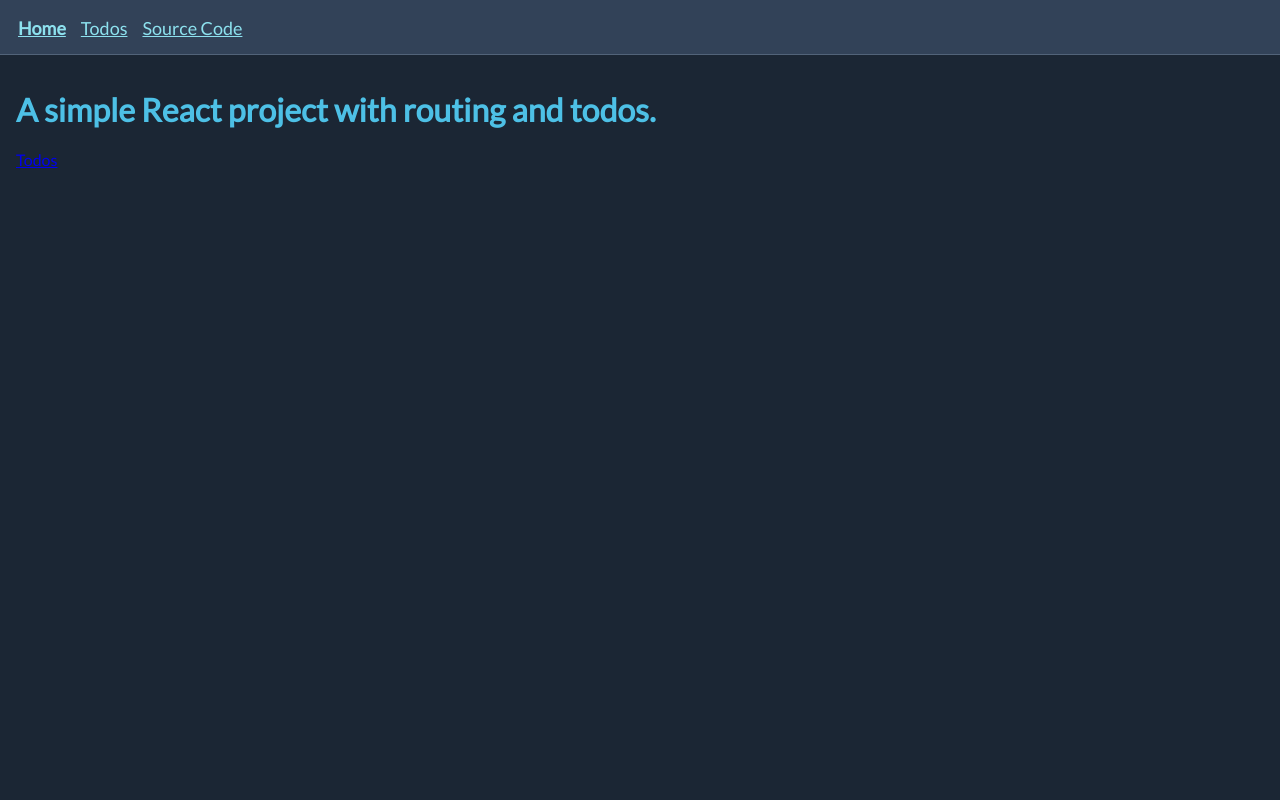
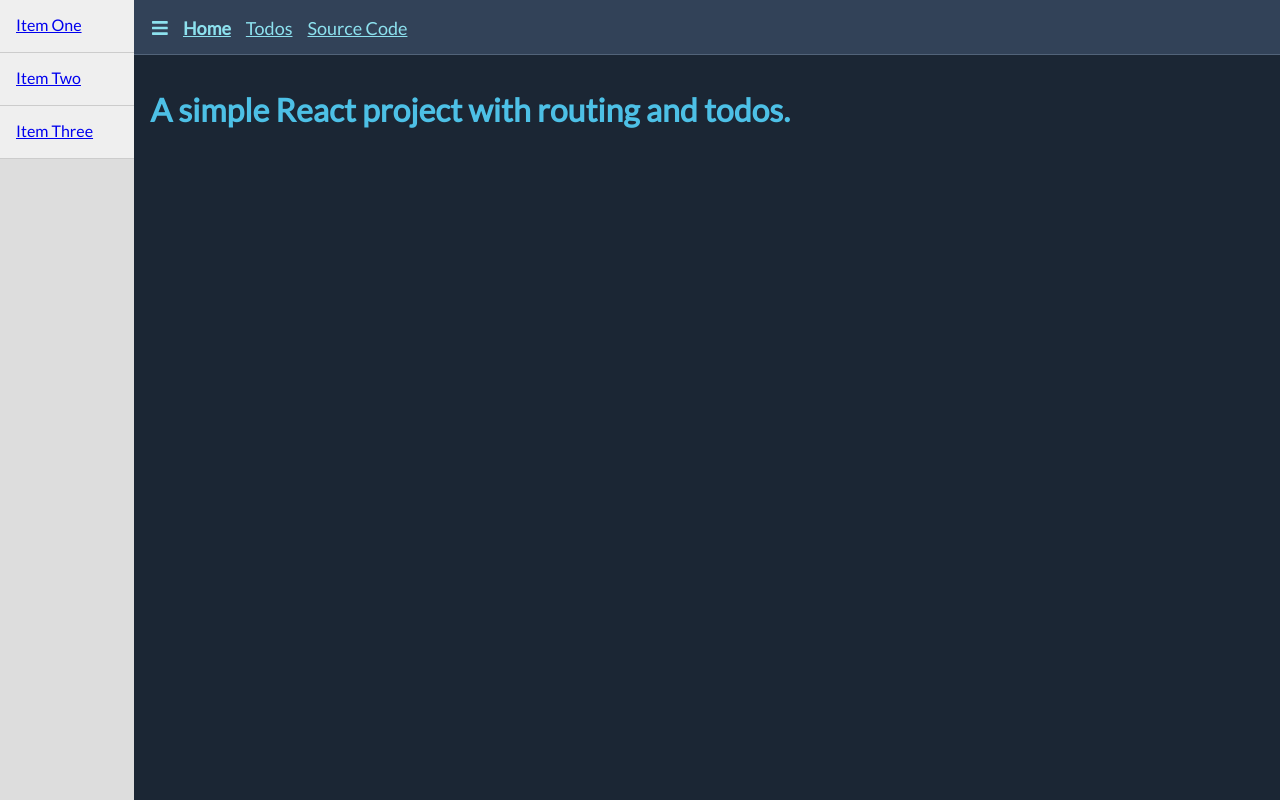
Before and after one commit to httpJunkie/react-todo, a React app: page / in a window 1280 px wide. Built offline with nearby package versions, Linux system fonts and the light colour scheme.

Commit message:
Add sidenav with React Hooks toggle

```diff
--- a/app/App.css
+++ b/app/App.css
@@ -1,14 +1,64 @@
-/* Global App Related Styles */
 body {
   background-color: #1B2634;
 }
 
-.app {
+.app-container {
   font-family: 'Lato', sans-serif;
   color: rgba(83, 210, 250, 0.9); /* #53d2fa */
+  display: flex;
 }
-.padded {
+
+.sidenav, .sidenav.show {
+  width: 150px;
+  height: 100vh;
+  background-color: #ddd;
+}
+.sidenav.hide {
+  display: none;
+}
+
+.view { width: 100%; }
+.routes { padding: 1em; }
+
+.hoverable {
+  cursor: pointer; cursor: hand;
+  -webkit-transition: opacity 0.15s ease-in-out;
+  -moz-transition: opacity 0.15s ease-in-out;
+  -ms-transition: opacity 0.15s ease-in-out;
+  -o-transition: opacity 0.15s ease-in-out;
+  transition: opacity 0.15s ease-in-out;
+  opacity: 1;
+}
+.hoverable:hover {
+  -webkit-transition: opacity 0.15s ease-in-out;
+  -moz-transition: opacity 0.15s ease-in-out;
+  -ms-transition: opacity 0.15s ease-in-out;
+  -o-transition: opacity 0.15s ease-in-out;
+  transition: opacity 0.15s ease-in-out;
+  opacity: 0.5;
+}
+
+.topnav {
   padding: 1em;
+  background-color: rgb(50, 66, 88); /* #324258 */
+  border-bottom: 1px solid rgb(82, 99, 121); /* #526379 */
+  font-size: 18px;
+  height: 1em;
+}
+ul { padding: 0; }
+li { list-style-type: none; }
+.topnav ul {
+  display: flex;
+  margin: 0;
+}
+.topnav ul > li {
+  margin-right: 15px;
+}
+.topnav ul > li > a {
+  color: rgb(151, 243, 255, 0.9); /* #97f3ff */
+}
+.active {
+  font-weight: bold;
 }
 
 button {
@@ -24,10 +74,3 @@ button:hover {
   background-color: rgba(83, 210, 250, 0.5); /* #53d2fa */
   color: rgb(8, 44, 54); /* #082c36 */
 }
-
-ul {
-  padding: 0;
-}
-li {
-  list-style-type: none;
-}
--- a/app/App.js
+++ b/app/App.js
@@ -1,33 +1,46 @@
-import React, { Suspense, lazy } from 'react';
+import React, { useState } from 'react';
 import { BrowserRouter, Route, Switch } from 'react-router-dom';
+import { NavLink } from 'react-router-dom';
 import './App.css';
 
-import Nav from './Nav';
+// Font Awesome Icons
+import { library } from '@fortawesome/fontawesome-svg-core';
+import { FontAwesomeIcon } from '@fortawesome/react-fontawesome';
+import { faBars } from '@fortawesome/free-solid-svg-icons';
+library.add(faBars)
+
+import SideNav from './Sidenav';
 import Home from './Home';
-// import Todos from './todos/Todos';
-const Todos = lazy(() => import('./todos/Todos'));
+import Todos from './todos/Todos';
 
-class App extends React.Component {
-  render() {
-    return (
-      <BrowserRouter>
-        <div className="app">
-          <Nav />
-          <div className="padded">
+const App = () => {
+  const [menuOpen, setMenuOpen] = useState(true);
+  const toggleMenuOpen = () => setMenuOpen(!menuOpen);
+
+  return (
+    <BrowserRouter>
+      <div className="app-container">
+        <SideNav menu={menuOpen} />
+        <div className="view">
+          <div className="topnav">
+            <ul>
+              <li><a className="hoverable" onClick={toggleMenuOpen}><FontAwesomeIcon icon="bars" /></a></li>
+              <li><NavLink exact activeClassName="active" to="/">Home</NavLink></li>
+              <li><NavLink activeClassName="active" to="/todos">Todos</NavLink></li>
+              <li><a href="https://github.com/httpJunkie/react-todo">Source Code</a></li>
+            </ul>
+          </div>
+          <div className="routes">
             <Switch>
               <Route exact path="/" component={Home} />
-              <Suspense fallback={<div>Loading...</div>}>
-                <Route exact path="/todos" component={Todos} />
-              </Suspense>
-              <Route render={() => {
-                return <h2 className="four-o-four">404 Page Not Found</h2>
-              }} />
+              <Route exact path="/todos" component={Todos} />
+              <Route render={() => <h2 className="four-o-four">404 Page Not Found</h2>} />
             </Switch>
           </div>
         </div>
-      </BrowserRouter>
-    )
-  }
+      </div>
+    </BrowserRouter>
+  )
 }
 
 export default App;
--- a/app/Home.js
+++ b/app/Home.js
@@ -1,12 +1,10 @@
 import React from 'react';
-import { Link } from 'react-router-dom';
 
 function Home() {
   return (
-    <div className="home-container">
+    <>
       <h1>A simple React project with routing and todos.</h1>
-      <Link className="button" to="/todos">Todos</Link>
-    </div>
+    </>
   )
 }
 
--- a/app/Nav.css
+++ /dev/null
@@ -1,20 +0,0 @@
-.nav {
-  padding: 1em;
-  background-color: rgb(50, 66, 88); /* #324258 */
-  border-bottom: 1px solid rgb(82, 99, 121); /* #526379 */
-  font-size: 18px;
-  height: 1em;
-}
-.nav ul {
-  display: flex;
-  margin: 0;
-}
-.nav ul > li {
-  margin-right: 15px;
-}
-.nav ul > li > a {
-  color: rgb(151, 243, 255, 0.9); /* #97f3ff */
-}
-.active {
-  font-weight: bold;
-}
--- a/app/Nav.js
+++ /dev/null
@@ -1,23 +0,0 @@
-import React from 'react';
-import { NavLink } from 'react-router-dom';
-import './Nav.css';
-
-function Nav() {
-  return (
-    <div className="nav">
-      <ul>
-        <li>
-          <NavLink exact activeClassName="active" to="/">Home</NavLink>
-        </li>
-        <li>
-          <NavLink activeClassName="active" to="/todos">Todos</NavLink>
-        </li>
-        <li>
-          <a href="https://github.com/httpJunkie/react-todo">Source Code</a>
-        </li>
-      </ul>
-    </div>
-  )
-}
-
-export default Nav;
--- /dev/null
+++ b/app/Sidenav.css
@@ -0,0 +1,11 @@
+.sidenav-container {
+  display: flex; /* or inline-flex */
+  flex-direction: column;
+}
+
+.nav-item {
+  height: 20px;
+  padding: 1em;
+  background-color: #efefef;
+  border-bottom: 1px solid #ccc;
+}
--- /dev/null
+++ b/app/Sidenav.js
@@ -0,0 +1,22 @@
+import React from 'react';
+import './Sidenav.css';
+
+function SideNav(props) {
+  return (
+    <div className={'sidenav ' + (props.menu ? 'show' : 'hide')}>
+      <div className="sidenav-container">
+        <div className="nav-item">
+          <a href="#">Item One</a>
+        </div>
+        <div className="nav-item">
+          <a href="#">Item Two</a>
+        </div>
+        <div className="nav-item">
+          <a href="#">Item Three</a>
+        </div>
+      </div>
+    </div>
+  )
+}
+
+export default SideNav;
```
Also changed, not shown: package.json (+5 -2 lines), 2 other files (tests, documents, lock files or other folders).
